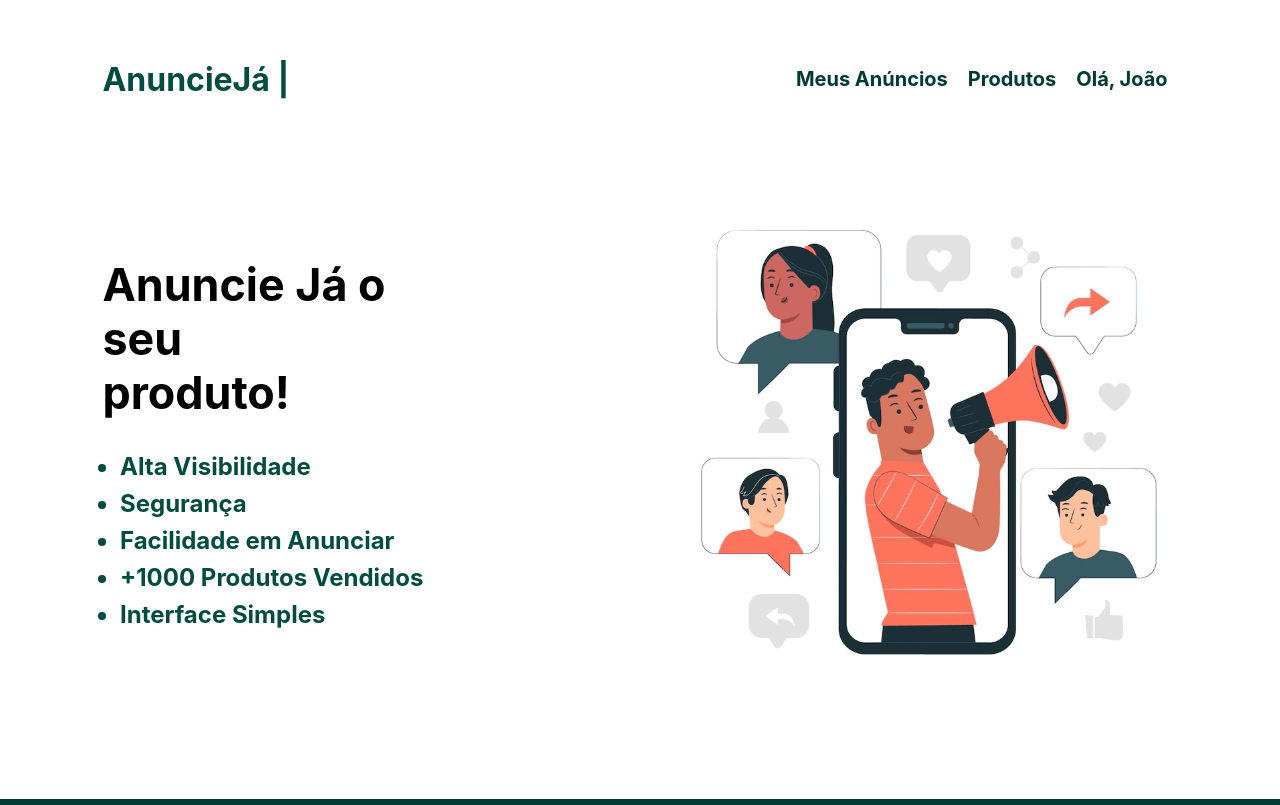
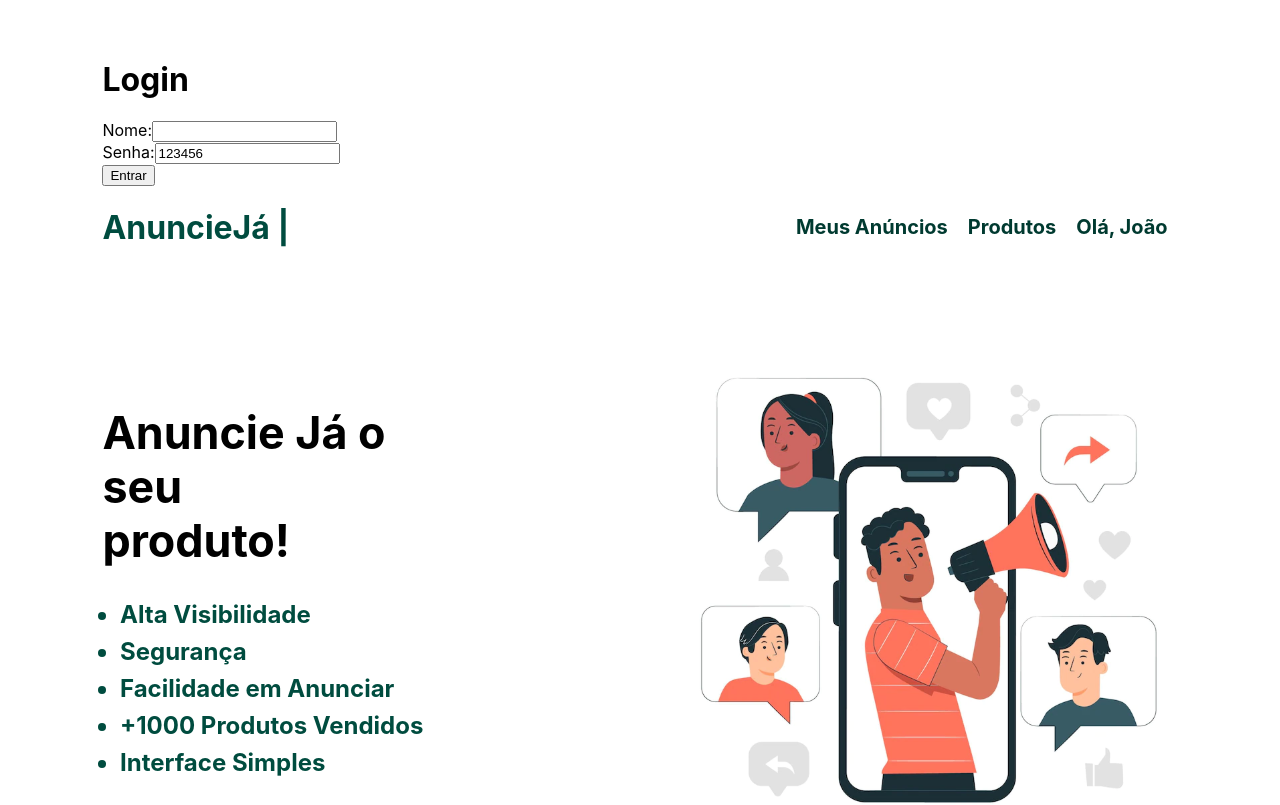
Before and after one commit to paulosys/AnuncieJa-react, a React (Vite) app: page / in a window 1280 px wide. Shown: the top 805 px of the page. Built offline with nearby package versions, Linux system fonts and the light colour scheme.

Commit message:
login menu

```diff
--- a/src/App.jsx
+++ b/src/App.jsx
@@ -4,14 +4,15 @@ import Header from './components/Header/Header'
 import Banner from './components/Banner/Banner'
 import UserProducts from './components/UserProducts/UserProducts'
 import AllProducts from './components/AllProducts/AllProducts'
-
 import FooterPage from './components/FooterPag/FooterPag'
+import Login from './components/Login/Login'
 
 function App() {
 
   return (
     <div className="App">
       <div className='Container-Padding'>
+          <Login/>
           <Header userName="João" className="header"/>
           <Banner/>
 
--- a/src/components/FormProducts/FormProducts.jsx
+++ b/src/components/FormProducts/FormProducts.jsx
@@ -1,29 +1,22 @@
 import "./FormProducts.css";
-import React, { useState } from 'react';
 
 const FormProducts = () => {
 
-    const [showForm, setShowForm] = useState(false);
+    return (
 
-    const showFormProduct = () => {
-        setShowForm(showForm == false);
-    }
-
-    return(
         <div className="form-modal">
-
-            <form id = "form-product">
             <div className="form-header">
                 <h1>AnuncieJá </h1>
                 <div className="box-close">
-                            <button className="button-close" id="close-button"><i className="fa-solid fa-xmark" onClick={showFormProduct}></i></button>
+                    <button className="button-close" id="close-button" onClick={showFormProduct}><i className="fa-solid fa-xmark"></i></button>
                 </div>
             </div>
 
+            <form id="form-product">
                 <div className="input-group">
                     <div className="input-box">
                         <label htmlFor="productName">Nome do Produto</label>
-                        <input id="productName" type="text" name="productName" required/>
+                        <input id="productName" type="text" name="productName" required />
                     </div>
 
                     <div className="input-box">
@@ -32,22 +25,22 @@ const FormProducts = () => {
                             <div className="input-box-cifrao">
                                 <span className="input-cifrao">R$</span>
                             </div>
-                            <input id="productPrice" type="number" name="productPrice" required/>
+                            <input id="productPrice" type="number" name="productPrice" required />
                         </div>
                     </div>
                     <div className="input-box">
                         <label htmlFor="productMemory"> Memória principal </label>
-                        <input id="productMemory" type="number" name="productMemory" required/>
+                        <input id="productMemory" type="number" name="productMemory" required />
 
                     </div>
                     <div className="input-box">
                         <label htmlFor="productMemoryRam"> Memória Ram </label>
-                        <input id="productMemoryRam" type="number" name="" required/>
+                        <input id="productMemoryRam" type="number" name="" required />
 
                     </div>
                     <div className="input-box">
                         <label htmlFor="productColor"> Cor do produto </label>
-                        <input id="productColor" name="productColor" required/>
+                        <input id="productColor" name="productColor" required />
                     </div>
 
                     <div className="input-box">
--- /dev/null
+++ b/src/components/Login/Login.jsx
@@ -0,0 +1,31 @@
+import React, { useState } from 'react';
+
+const Login = () => {
+
+    const [showForm, setShowForm] = useState(false);
+
+    const showFormLogin = () => {
+        setShowForm(showForm == false);
+    }
+
+    return (
+        <div>
+            <h1>Login</h1>
+                <form>
+                    <div>
+                        <label>Nome:</label>
+                        <input type="text" name="username" required />
+                    </div>
+
+                    <div>
+                        <label>Senha:</label>
+                        <input type="text" name="password" defaultValue={123456} readOnly required/>
+                    </div>
+
+                    <input type="submit" value="Entrar" onClick={showFormLogin}/>
+                </form>
+        </div>
+    )
+}
+
+export default Login;
--- a/src/components/UserProducts/UserProducts.jsx
+++ b/src/components/UserProducts/UserProducts.jsx
@@ -8,7 +8,7 @@ const UserProducts = () => {
   const [showForm, setShowForm] = useState(false);
 
   const showFormProduct = () => {
-    setShowForm(!showForm);
+    setShowForm(true);
   }
 
   return (
@@ -30,9 +30,7 @@ const UserProducts = () => {
         <button className="button" onClick={showFormProduct}>Inserir Produtos</button>
       </div>
 
-      {showForm && (
-        <FormProducts/>
-      )}
+      {showForm && <FormProducts />}
     </div>
   );
 };
```
Lines whose indentation alone changed are shown as unchanged.
